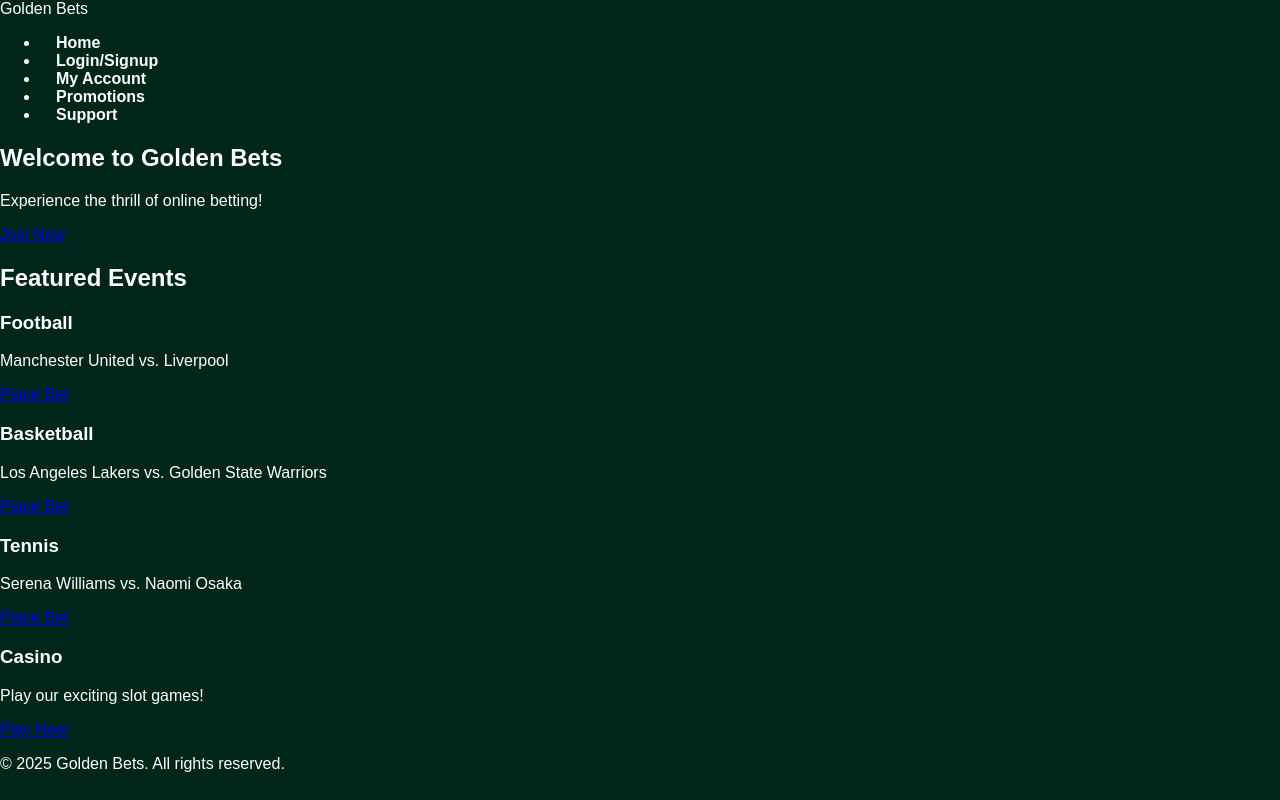
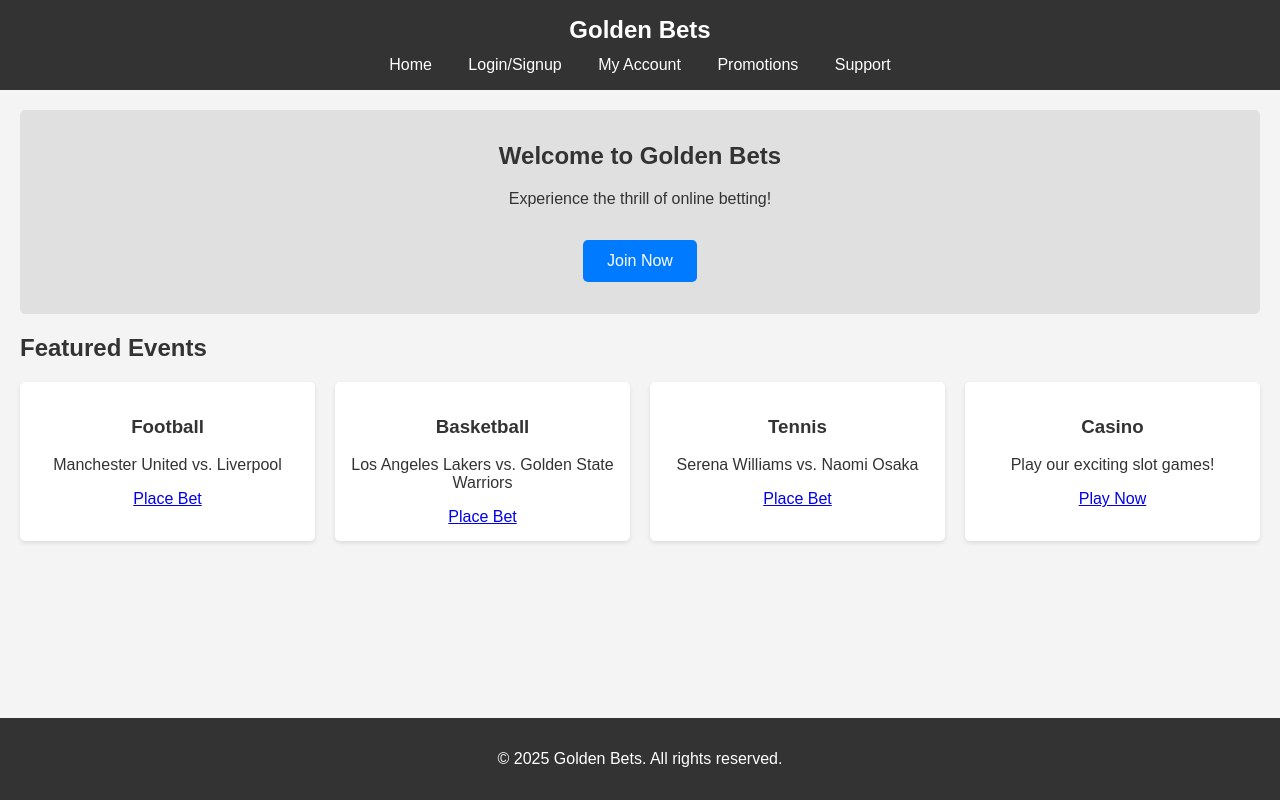
Before and after one commit to brian0703871403/stakecore, a plain HTML site: page index.html in a window 1280 px wide. Drawn offline with Linux system fonts and the light colour scheme.

Commit message:
Update style.css

```diff
--- a/style.css
+++ b/style.css
@@ -1,82 +1,160 @@
 body {
-  margin: 0;
-  background: #00261C;
-  font-family: Arial, sans-serif;
-  color: white;
+    font-family: sans-serif;
+    margin: 0;
+    padding: 0;
+    background-color: #f4f4f4;
+    color: #333;
 }
 
-.navbar {
-  display: flex;
-  justify-content: space-between;
-  align-items: center;
-  padding: 1rem 2rem;
-  background-color: #003524;
+header {
+    background-color: #333;
+    color: white;
+    padding: 1em 0;
+    text-align: center;
 }
 
-.brand {
-  font-size: 1.5rem;
-  font-weight: bold;
-  color: #00FF90;
+.logo {
+    font-size: 1.5em;
+    font-weight: bold;
+    margin-bottom: 0.5em;
+}
+
+nav ul {
+    list-style: none;
+    padding: 0;
+    margin: 0;
+}
+
+nav ul li {
+    display: inline;
+    margin: 0 1em;
 }
 
 nav a {
-  margin: 0 1rem;
-  color: white;
-  text-decoration: none;
-  font-weight: bold;
+    color: white;
+    text-decoration: none;
 }
 
-.actions .login,
-.actions .join {
-  background-color: #00523E;
-  color: white;
-  border: none;
-  padding: 0.5rem 1rem;
-  margin-left: 0.5rem;
-  border-radius: 4px;
-  cursor: pointer;
+main {
+    padding: 20px;
 }
 
-.promotions {
-  background: #012B20;
-  padding: 1rem;
-  overflow: hidden;
+.hero {
+    background-color: #e0e0e0;
+    padding: 2em;
+    text-align: center;
+    border-radius: 5px;
+    margin-bottom: 20px;
 }
 
-.promo-carousel {
-  display: flex;
-  gap: 1rem;
-  overflow-x: auto;
+.hero h1 {
+    margin-top: 0;
 }
 
-.promo {
-  flex: 0 0 auto;
-  background: #00523E;
-  padding: 1rem;
-  border-radius: 8px;
-  font-weight: bold;
+.button {
+    display: inline-block;
+    background-color: #007bff;
+    color: white;
+    padding: 0.75em 1.5em;
+    text-decoration: none;
+    border-radius: 5px;
+    margin-top: 1em;
 }
 
-.games {
-  padding: 1rem 2rem;
+.featured-events {
+    margin-top: 20px;
 }
 
-.games-table {
-  width: 100%;
-  border-collapse: collapse;
-  margin-top: 1rem;
+.event-grid {
+    display: grid;
+    grid-template-columns: repeat(auto-fit, minmax(200px, 1fr));
+    gap: 20px;
+    margin-top: 1em;
 }
 
-.games-table th,
-.games-table td {
-  padding: 0.75rem;
-  border-bottom: 1px solid #00FF90;
-  text-align: center;
-  color: white;
+.event-card {
+    background-color: white;
+    padding: 15px;
+    border-radius: 5px;
+    box-shadow: 0 2px 4px rgba(0, 0, 0, 0.1);
+    text-align: center;
 }
 
-.match-day {
-  margin-top: 1rem;
-  font-weight: bold;
-  color: #00FF90;
+.form-container {
+    display: flex;
+    justify-content: center;
+    align-items: center;
+    min-height: 300px;
 }
+
+.form-wrapper {
+    background-color: white;
+    padding: 20px;
+    border-radius: 5px;
+    box-shadow: 0 2px 4px rgba(0, 0, 0, 0.1);
+    width: 400px;
+}
+
+.form-group {
+    margin-bottom: 15px;
+}
+
+.form-group label {
+    display: block;
+    margin-bottom: 5px;
+    font-weight: bold;
+}
+
+.form-group input[type="text"],
+.form-group input[type="password"] {
+    width: 100%;
+    padding: 10px;
+    border: 1px solid #ccc;
+    border-radius: 3px;
+    box-sizing: border-box;
+}
+
+.signup-link {
+    margin-top: 15px;
+    text-align: center;
+}
+
+.account-container {
+    padding: 20px;
+}
+
+.account-details {
+    background-color: white;
+    padding: 20px;
+    border-radius: 5px;
+    box-shadow: 0 2px 4px rgba(0, 0, 0, 0.1);
+}
+
+.account-details h2 {
+    margin-top: 0;
+}
+
+.winning-amount {
+    color: green;
+    font-weight: bold;
+    font-size: 1.2em;
+}
+
+.account-details ul {
+    list-style: none;
+    padding: 0;
+}
+
+.account-details li {
+    margin-bottom: 5px;
+}
+
+footer {
+    background-color: #333;
+    color: white;
+    text-align: center;
+    padding: 1em 0;
+    position: fixed;
+    bottom: 0;
+    width: 100%;
+}
```
